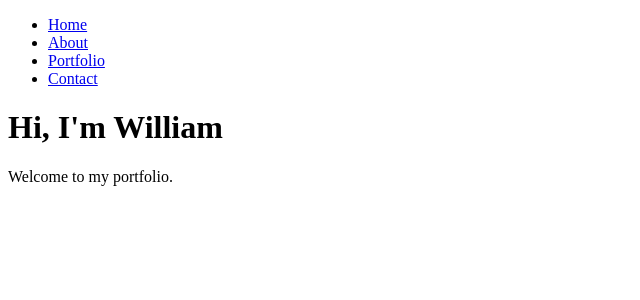
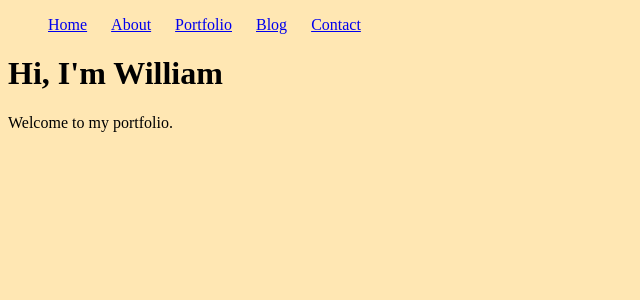
Before and after one commit to WGBooth/wgbooth.github.io, a Jekyll site: the page built from index.html, in a window 1280 px wide. Shown: the top 300 px of the page, without its empty margins (0-640 px from the left). Built offline with Jekyll 4.4.1, drawn with Linux system fonts in a browser that asks for light colours.

```diff
--- a/_includes/nav.html
+++ b/_includes/nav.html
@@ -1,8 +1,9 @@
 <nav>
     <ul>
-      <li><a href="#">Home</a></li>
-      <li><a href="#">About</a></li>
-      <li><a href="#">Portfolio</a></li>
-      <li><a href="#">Contact</a></li>
+      <li><a href="/">Home</a></li>
+      <li><a href="/pages/about.html">About</a></li>
+      <li><a href="/pages/portfolio.html">Portfolio</a></li>
+      <li><a href="/pages/blog.html">Blog</a></li>
+      <li><a href="/pages/contact.html">Contact</a></li>
     </ul>
-</nav>
+  </nav>
--- a/_layouts/default.html
+++ b/_layouts/default.html
@@ -2,7 +2,7 @@
 <html lang="en">
 <head>
   <title>{{ page.title }}</title>
-  <link rel="stylesheet" href="/assets/css/style.css">
+  <link rel="stylesheet" href="/style/style.css">
 </head>
 <body>
   {% include nav.html %}
--- /dev/null
+++ b/pages/about.html
@@ -0,0 +1,6 @@
+---
+layout: default
+title: About
+---
+<h1>About Me</h1>
+<p>Here's some things about me!</p>
--- /dev/null
+++ b/pages/contact.html
@@ -0,0 +1,6 @@
+---
+layout: default
+title: Contact
+---
+<h1>Contact Me</h1>
+<p>Feel free to reach out to me via email!</p>
--- a/style/style.css
+++ b/style/style.css
@@ -1,4 +1,40 @@
-/* Background Color */
+/* Base Styles */
 body {
-    background-color: #b1bf45;
+    background-color: #ffe7b3;
 }
+
+/* phone */
+@media only screen and (max-width: 600px) {
+    nav {
+        flex-direction: column;
+    }
+    nav li {
+        display: block;
+        margin-right: 0;
+        margin-bottom: 10px;
+    }
+}
+
+/* tablet */
+@media only screen and (min-width: 601px) and (max-width: 1024px) {
+    nav {
+        flex-direction: row;
+    }
+    nav li {
+        display: inline-block;
+        margin-right: 20px;
+        margin-bottom: 0;
+    }
+}
+
+/* desktop */
+@media only screen and (min-width: 1025px) {
+    nav {
+        flex-direction: row;
+    }
+    nav li {
+        display: inline-block;
+        margin-right: 20px;
+        margin-bottom: 0;
+    }
+}
```
Also changed, not shown: pages/blog.html (added, +10 -0 lines), pages/portfolio.html (+11 -21 lines).
